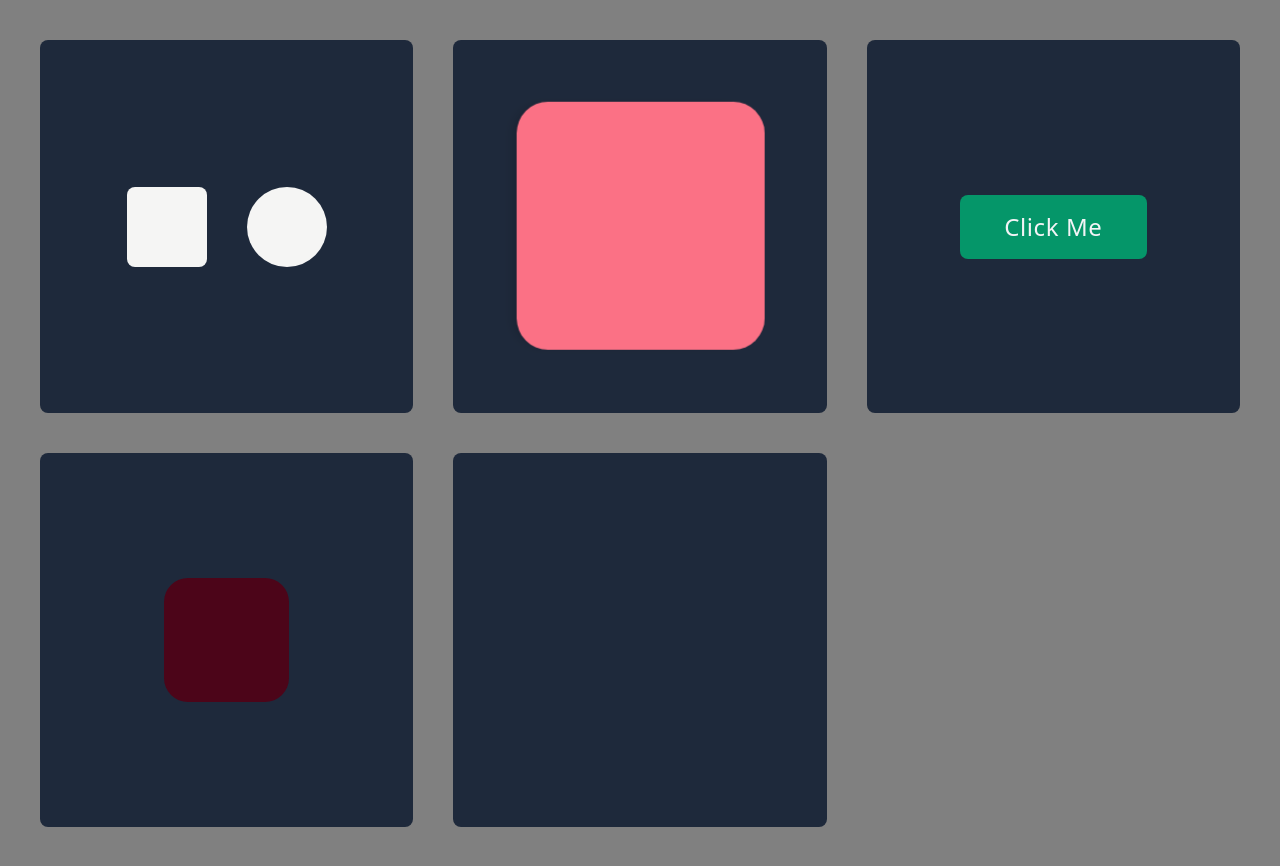
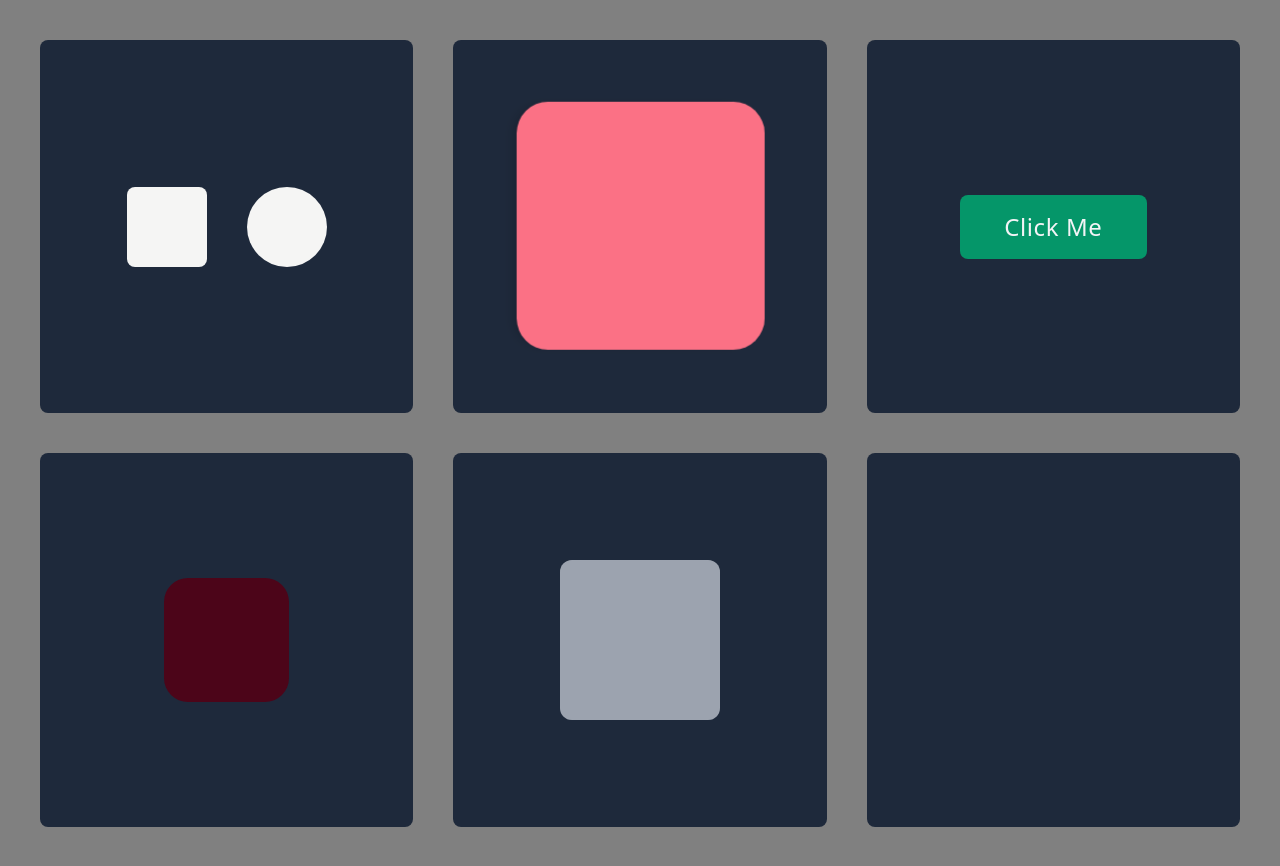
Before and after one commit to NadiasCodes/framermotion, a React (Vite) app: page / in a window 1280 px wide. Built offline with nearby package versions, Linux system fonts and the light colour scheme.

Commit message:
Learned scroll progression

```diff
--- a/src/App.jsx
+++ b/src/App.jsx
@@ -1,5 +1,5 @@
 import React from "react";
-import { motion } from "framer-motion";
+import { motion, useScroll } from "framer-motion";
 
 const gridContainerVariants = {
   hidden: { opacity: 0 },
@@ -14,6 +14,7 @@ const gridSquareVariants = {
 }
 
 const App = () => {
+  const {scrollYProgress:completionProgress} = useScroll()
   return (
     <div className="flex flex-col gap-10 overflow-x-hidden">
       <motion.section
@@ -90,6 +91,19 @@ const App = () => {
           dragTransition={{bounceStiffness: 600, bounceDamping:10}}/>
            </motion.div>
 
+
+         {/* Scroll Progression */}
+         <motion.div
+         variants={gridSquareVariants}
+         className="bg-slate-800 aspect-square rounded-lg justify-center flex items-center gap-10">
+         <motion.div className="w-40 aspect-square bg-gray-50/20 rounded-xl">
+          <motion.div className="w-full bg-gray-400 rounded-xl h-full origin-bottom"
+          style = {{scaleY: completionProgress}} />
+         </motion.div>
+
+
+
+         </motion.div>
          <motion.div
          variants={gridSquareVariants}
          className="bg-slate-800 aspect-square rounded-lg justify-center flex items-center gap-10"></motion.div>
```
